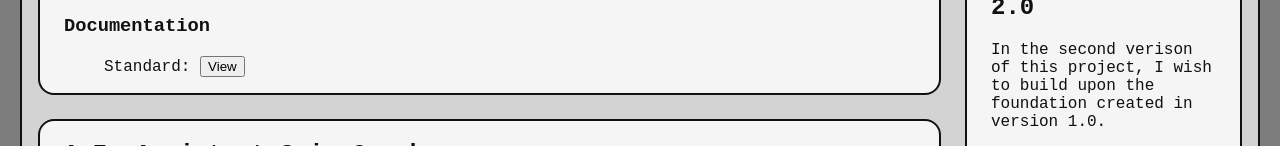
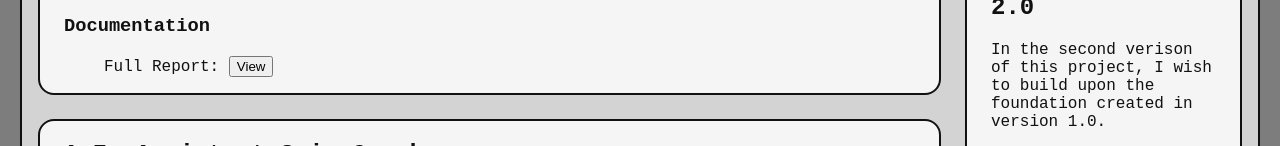
Before and after one commit to LaudersP/pwldigital-website, a plain HTML site: page portfolio.html in a window 1280 px wide. Shown: the part 1017-1163 px from the top of the page. Drawn offline with Linux system fonts and the light colour scheme.

Commit message:
Changed documentation label

```diff
--- a/portfolio.html
+++ b/portfolio.html
@@ -72,7 +72,7 @@
                 </ul>
                 <h3>Documentation</h3>
                 <ul>
-                    <p>Standard:
+                    <p>Full Report:
                         <a href="Portfolio-docs/self-driving-november-2023/report-page.html">
                             <button>View</button>
                         </a>
```
